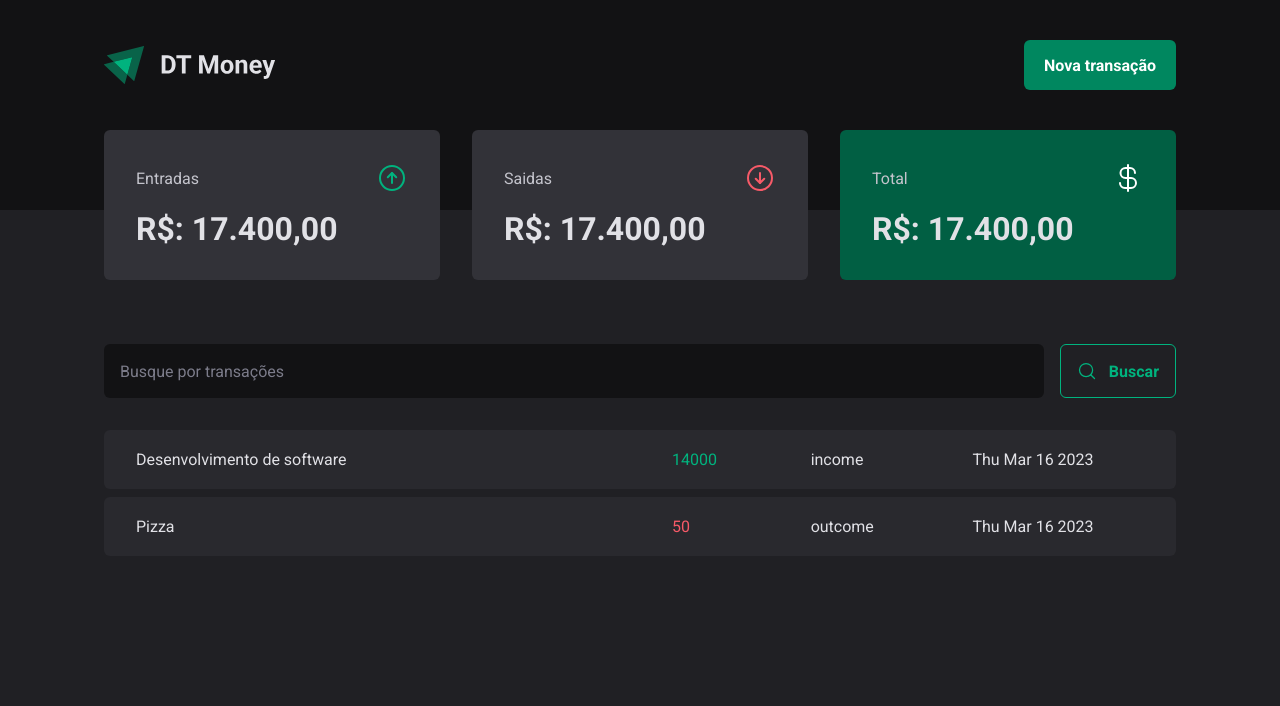
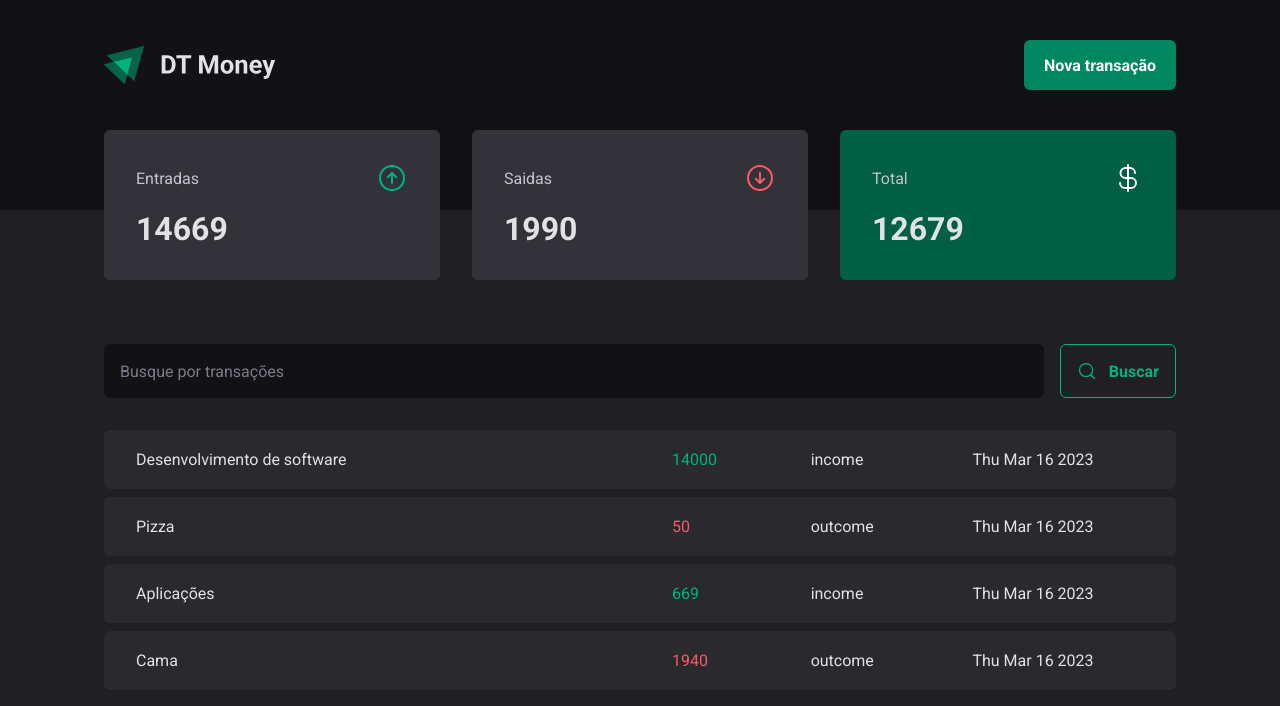
Before and after one commit to vanderL/dt-money-2, a React (Vite) app: page / in a window 1280 px wide. Shown: the top 706 px of the page. Built offline with nearby package versions, Linux system fonts and the light colour scheme; data requests are answered from the project's data file.

Commit message:
feat: Summary transactions

```diff
--- a/server.json
+++ b/server.json
@@ -15,6 +15,22 @@
       "category": "Alimentação",
       "price": 50,
       "createdAt": "2023-03-16T19:30:30.340Z"
+    },
+    {
+      "id": 3,
+      "description": "Aplicações",
+      "type": "income",
+      "category": "Renda",
+      "price": 669,
+      "createdAt": "2023-03-16T19:41:30.340Z"
+    },
+    {
+      "id": 4,
+      "description": "Cama",
+      "type": "outcome",
+      "category": "Casa",
+      "price": 1940,
+      "createdAt": "2023-03-16T19:30:30.340Z"
     }
   ]
 }
--- a/src/components/Summary/index.tsx
+++ b/src/components/Summary/index.tsx
@@ -5,6 +5,26 @@
 
 export function Summary() {
   const { transactions } = useContext(TransactionsContext)
+
+  const summary = transactions.reduce(
+    (acc, transaction) => {
+      if (transaction.type === 'income') {
+        acc.income += transaction.price;
+        acc.total += transaction.price;
+      } else {
+        acc.outcome += transaction.price;
+        acc.total -= transaction.price;
+      }
+
+      return acc
+    },
+    {
+      income: 0,
+      outcome: 0,
+      total: 0
+    }
+
+  )
 
   return (
     <SummaryContainer>
@@ -17,7 +37,7 @@
           />
 
         </header>
-        <strong>R$: 17.400,00</strong>
+        <strong>{summary.income}</strong>
       </SummaryCard>
 
       <SummaryCard>
@@ -29,7 +49,7 @@
           />
 
         </header>
-        <strong>R$: 17.400,00</strong>
+        <strong>{summary.outcome}</strong>
       </SummaryCard>
 
       <SummaryCard variant="green">
@@ -41,7 +61,7 @@
           />
 
         </header>
-        <strong>R$: 17.400,00</strong>
+        <strong>{summary.total}</strong>
       </SummaryCard>
     </SummaryContainer>
   )
```
